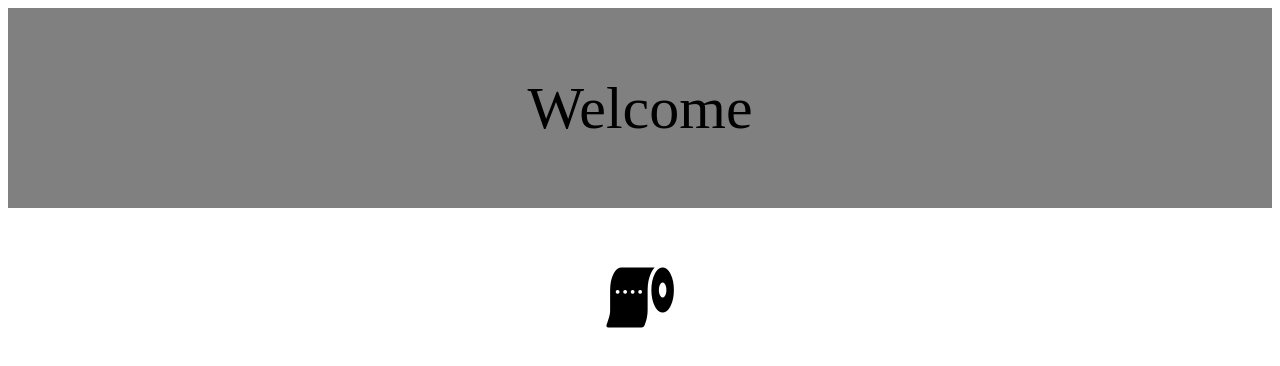
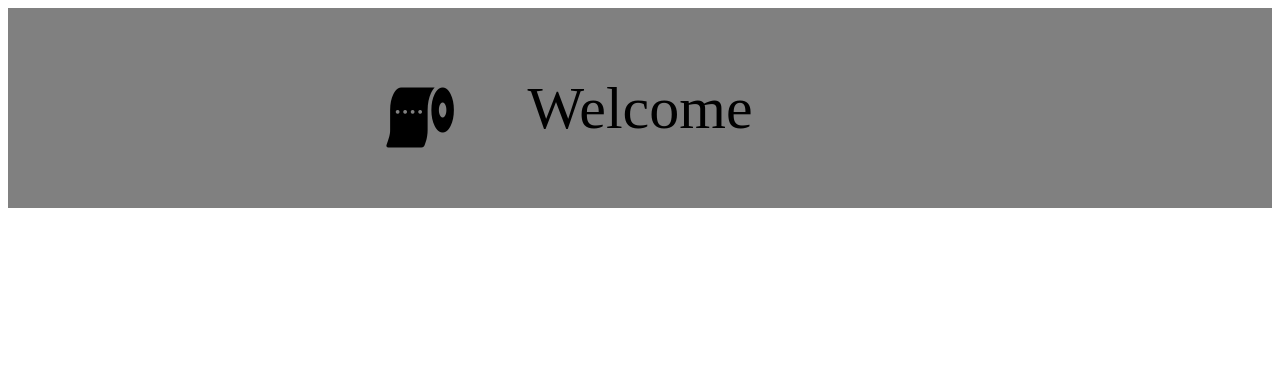
Before and after one commit to madisoncrivelli/git_test, a plain HTML site: page index.html in a window 1280 px wide. Drawn offline with Linux system fonts and the light colour scheme; files whose address does not match are found by name.

Commit message:
position toilet paper icon

```diff
--- a/style.css
+++ b/style.css
@@ -9,3 +9,8 @@
     text-align: center;
     vertical-align: middle;
 }
+.fa-toilet-paper {
+    position: relative;
+    bottom: 180px;
+    right: 220px;
+}
```
